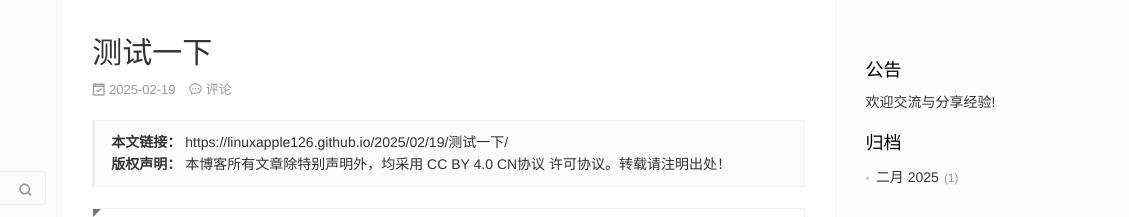
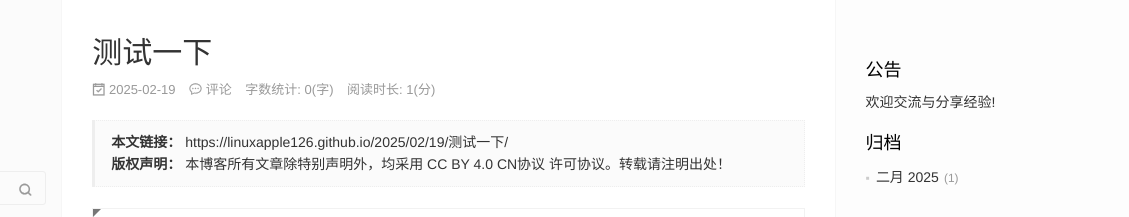
Before and after one commit to linuxapple126/linuxapple126.github.io, a plain HTML site: page 2025/02/19/测试一下/index.html in a window 1280 px wide. Shown: the top 217 px of the page, 151-1280 px from the left. Drawn offline with nearby package versions, Linux system fonts and the light colour scheme; a script that the page names is missing.

Commit message:
Site updated: 2025-02-19 16:56:46

```diff
--- a/2025/02/19/测试一下/index.html
+++ b/2025/02/19/测试一下/index.html
@@ -262,6 +262,13 @@
 
         <span class="post-comment"><i class="icon icon-comment"></i> <a href="/2025/02/19/%E6%B5%8B%E8%AF%95%E4%B8%80%E4%B8%8B/#comments" class="article-comment-link">评论</a></span>
 
+
+		<span class="post-wordcount hidden-xs" itemprop="wordCount">字数统计: 0(字)</span>
+
+
+		<span class="post-readcount hidden-xs" itemprop="timeRequired">阅读时长: 1(分)</span>
+
+
       </div>
     </div>
     <div class="article-entry marked-body" itemprop="articleBody">
```
Also changed, not shown: index.html (+7 -0 lines).
